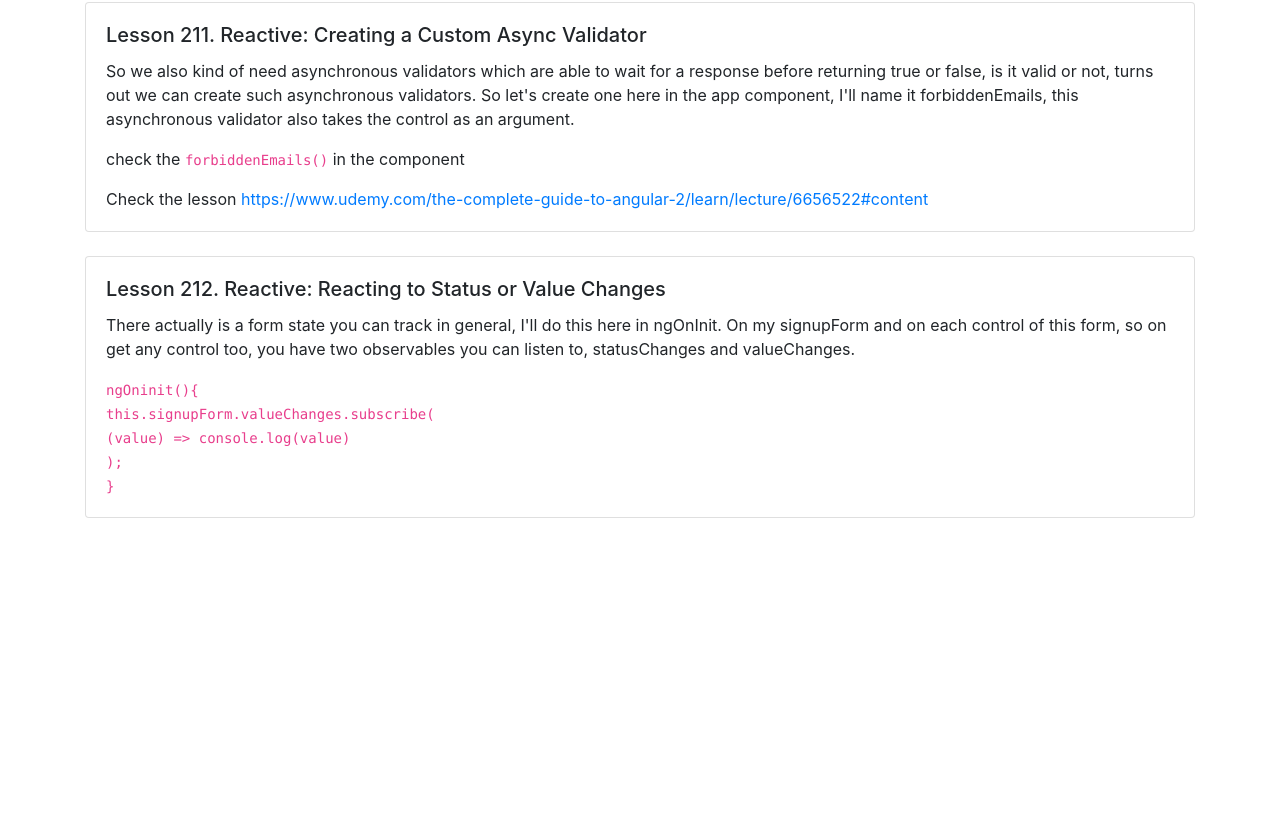
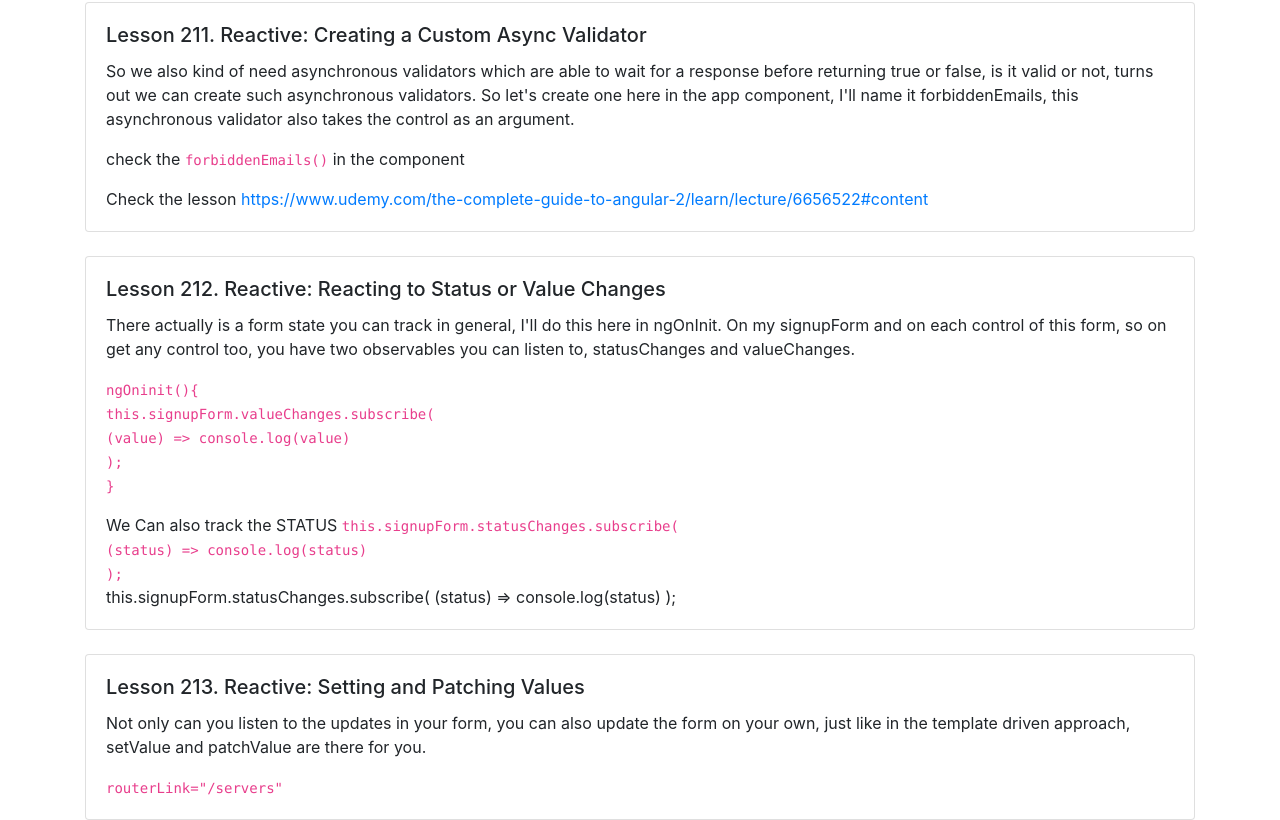
Before and after one commit to Sandro81/section15-reactive-setup-form, an Angular app: page / in a window 1280 px wide. Shown: the part 4304-5124 px from the top of the page. Before the commit the page ends 4822 px from the top, so only its background shows below. Built offline with nearby package versions, Linux system fonts and the light colour scheme.

Commit message:
section15 reactive setup form

```diff
--- a/src/app/app.component.html
+++ b/src/app/app.component.html
@@ -221,8 +221,26 @@
   (value) => console.log(value)<br>
 );<br>
           }</code></p>
+          <p class="card-text">We Can also track the STATUS <code>          this.signupForm.statusChanges.subscribe(<br>
+            (status) => console.log(status)<br>
+            );</code></p>
+
+
+          this.signupForm.statusChanges.subscribe(
+          (status) => console.log(status)
+          );
     </div>
   </div>
+
+
+      <br>
+      <div class="card">
+        <div class="card-body">
+          <h5 class="card-title">Lesson 213. Reactive: Setting and Patching Values</h5>
+          <p class="card-text"> Not only can you listen to the updates in your form, you can also update the form on your own, just like in the template driven approach, setValue and patchValue are there for you. </p>
+          <p class="card-text"> <code>routerLink="/servers" </code></p>
+        </div>
+      </div>
 
 
 
--- a/src/app/app.component.ts
+++ b/src/app/app.component.ts
@@ -21,9 +21,15 @@ export class AppComponent implements OnInit {
       'gender': new FormControl('male'),
       'hobbies': new FormArray([])
     });
-    this.signupForm.valueChanges.subscribe(
+/*    this.signupForm.valueChanges.subscribe(
       (value) => console.log(value)
+    );*/
+
+    this.signupForm.statusChanges.subscribe(
+      (status) => console.log(status)
     );
+
+
   }
 
   onSubmit() {
```
